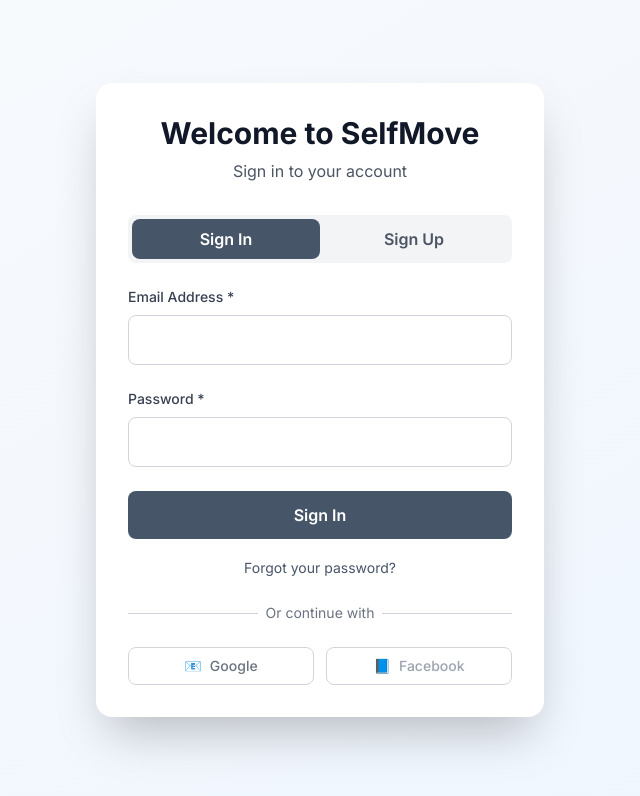
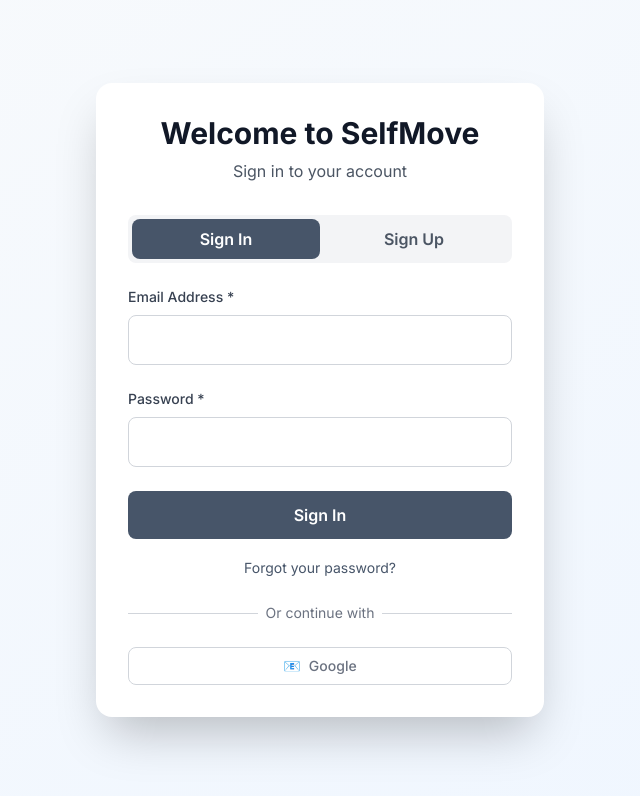
Before and after one commit to SelfMove25/selfmove, a Next.js app in the folder frontend/: page /auth/login in a window 1280 px wide. Shown: the top 796 px of the page, without its empty margins (320-960 px from the left). Built offline with nearby package versions, Linux system fonts and the light colour scheme; no server answers.

Commit message:
Remove Facebook login option and simplify social authentication UI

```diff
--- a/frontend/src/app/auth/login/page.tsx
+++ b/frontend/src/app/auth/login/page.tsx
@@ -328,7 +328,7 @@
               </div>
             </div>
 
-            <div className="mt-6 grid grid-cols-2 gap-3">
+            <div className="mt-6">
               <button
                 type="button"
                 onClick={signInWithGoogle}
@@ -337,14 +337,6 @@
               >
                 <span className="mr-2">📧</span>
                 Google
-              </button>
-              <button
-                type="button"
-                disabled={true}
-                className="w-full inline-flex justify-center py-2 px-4 border border-gray-300 rounded-lg bg-white text-sm font-medium text-gray-400 cursor-not-allowed"
-              >
-                <span className="mr-2">📘</span>
-                Facebook
               </button>
             </div>
           </div>
```
